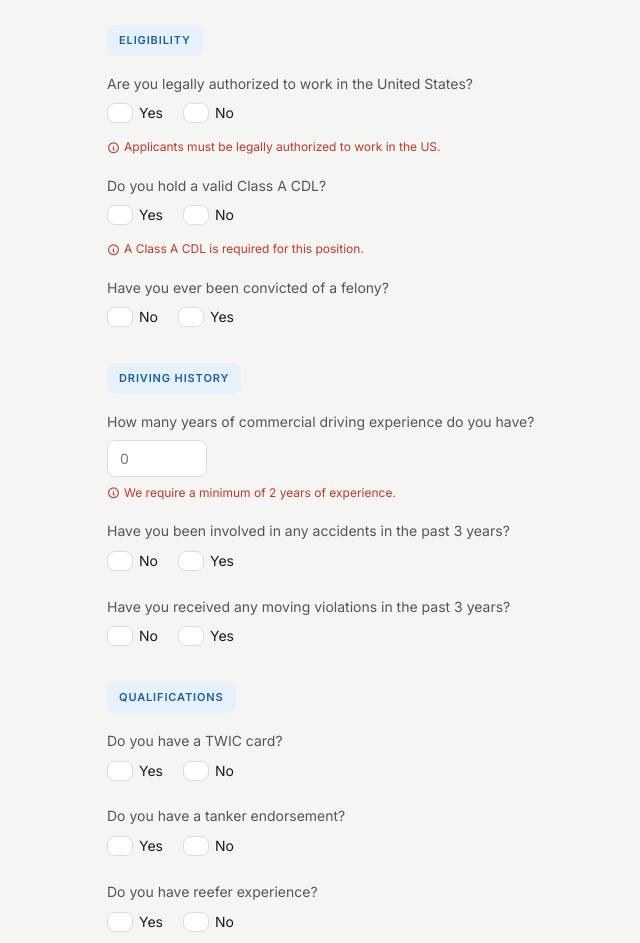
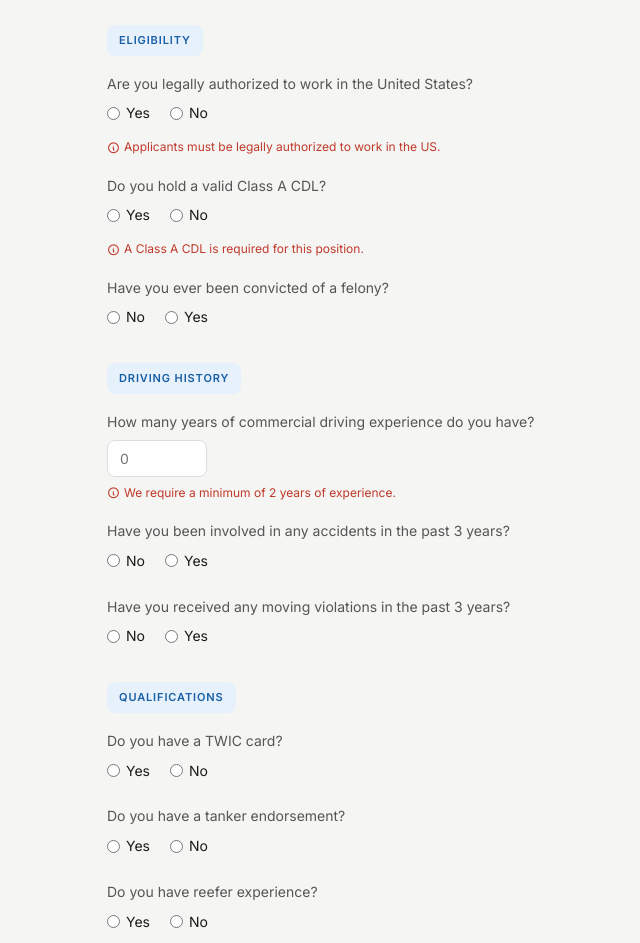
Before and after one commit to OlsenLogistics/olsenlogistics.com, a plain HTML site: page drive.html in a window 1280 px wide. Shown: the part 2887-3830 px from the top of the page, without its empty margins (107-747 px from the left). Drawn offline with Linux system fonts and the light colour scheme.

Commit message:
Update style.css

```diff
--- a/style.css
+++ b/style.css
@@ -298,6 +298,19 @@ nav {
   font-family: inherit;
   transition: border-color 0.15s;
   appearance: none;
+}
+
+.field input[type="radio"],
+.field input[type="checkbox"] {
+  appearance: auto;
+  -webkit-appearance: auto;
+  -moz-appearance: auto;
+  width: auto;
+  padding: 0;
+  border: none;
+  background: none;
+  border-radius: 0;
+  accent-color: #185FA5;
 }
 
 .field input:focus,
```
